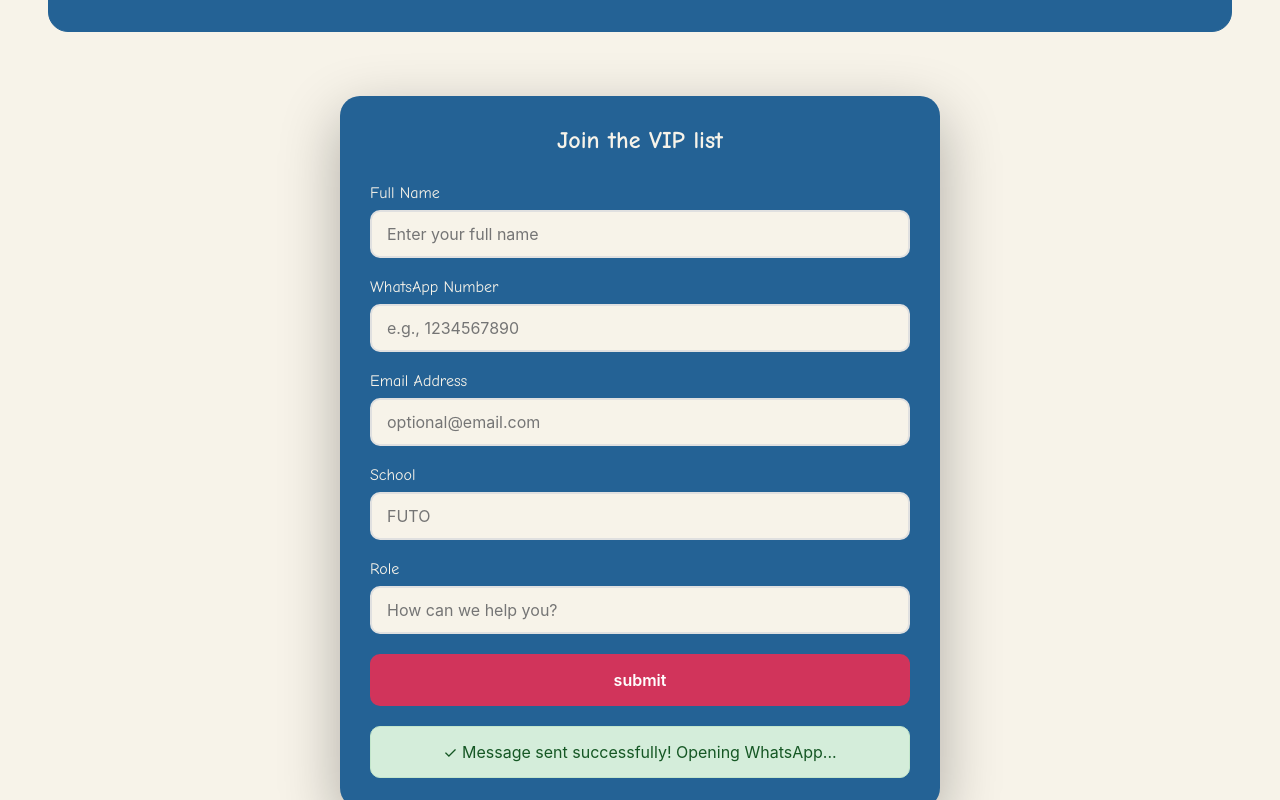
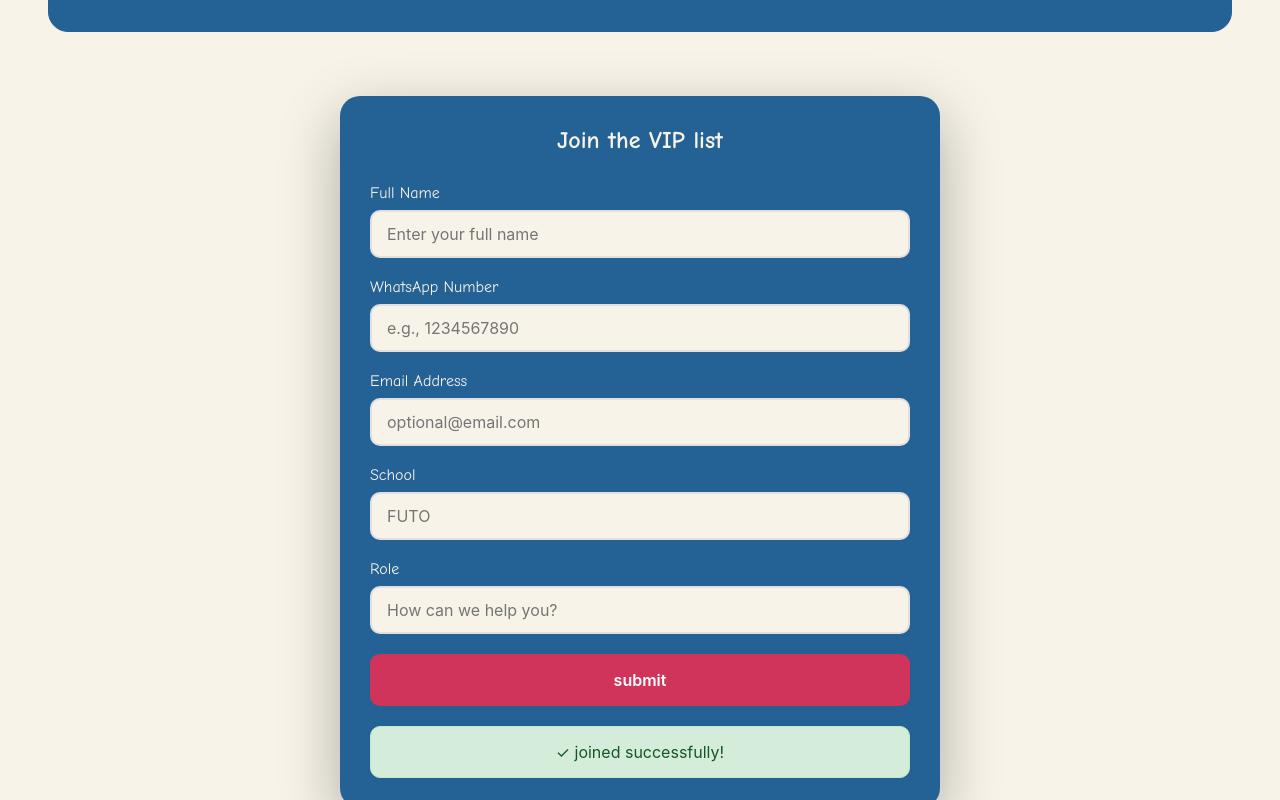
Before and after one commit to Heritage-XioN/kwonla-cta-site, a website: page public/index.html in a window 1280 px wide. Both pictures are taken after typing "Sample", "5551234", "name@example.com", "Sample", "Sample" into the empty fields and a click on the button "submit". Shown: the part 863-1663 px from the top of the page. Drawn offline with Linux system fonts and the light colour scheme; no server answers.

Commit message:
updated implementation

```diff
--- a/public/index.html
+++ b/public/index.html
@@ -70,7 +70,7 @@
         </form>
 
         <div id="successMessage" class="success-message">
-            ✓ Message sent successfully! Opening WhatsApp...
+            ✓ joined successfully!
         </div>
     </div>
     </section>
--- a/public/index.js
+++ b/public/index.js
@@ -8,35 +8,33 @@ document.getElementById('contactForm').addEventListener('submit', function(e) {
             const school = document.getElementById('school').value;
             const role = document.getElementById('role').value;
 
-            // Format the message for WhatsApp
-            const whatsappMessage =
-`*New Contact Form Submission*
+            // Format the message
+            const whatsappMessage = {
+                "name": name,
+                "Phone": phone,
+                "Email": email,
+                "school": school,
+                "role": role
+            }
 
-*Name:* ${name}
-*Phone:* ${phone}
-*Email:* ${email}
-*school:* ${school}
-*role:* ${role}
-
-_Sent via Contact Form_`;
-
-    // Encode the message for URL
-    const encodedMessage = encodeURIComponent(whatsappMessage);
-
-    // Replace with your actual WhatsApp number (remove +, spaces, dashes)
-    // Example: if number is +1 (234) 567-890, use 1234567890
-    const whatsappNumber = "2348078583559"; // CHANGE THIS TO YOUR NUMBER
-
-    // Create WhatsApp URL
-    const whatsappURL = `https://wa.me/${whatsappNumber}?text=${encodedMessage}`;
-
+            try {
+                // send data to api
+                async function send_message(params) {
+                    const res = await fetch("/api/send-whatsapp", {
+                    method: 'POST',
+                    headers: { 'Content-Type': 'application/json' },
+                    body: JSON.stringify(whatsappMessage)
+                })
+                    return res
+                }
+                send_message()
                 // Show success message
                 const successDiv = document.getElementById('successMessage');
                 successDiv.style.display = 'block';
 
-    // Open WhatsApp in new tab after a short delay
+                // open to the success page
                 setTimeout(() => {
-        window.open("./success/index.html", '_blank');
+                    window.open("./success/index.html", "_self");
                     // Reset form
                     document.getElementById('contactForm').reset();
                     // Hide success message after 5 seconds
@@ -44,6 +42,9 @@ _Sent via Contact Form_`;
                         successDiv.style.display = 'none';
                     }, 5000);
                 }, 1000);
+            } catch (error) {
+                // implement onces api is set
+            }
 });
 
 // Simple phone number formatting
```
Also changed, not shown: server.js (+9 -7 lines). Lines whose indentation alone changed are shown as unchanged.
